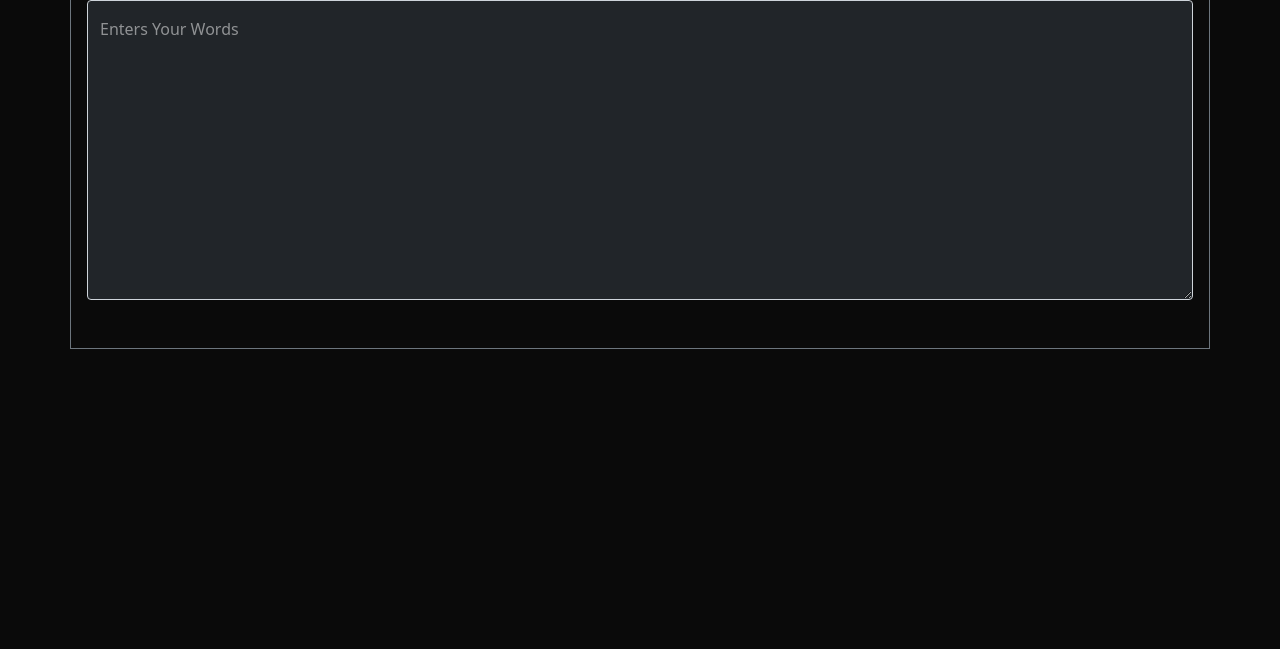
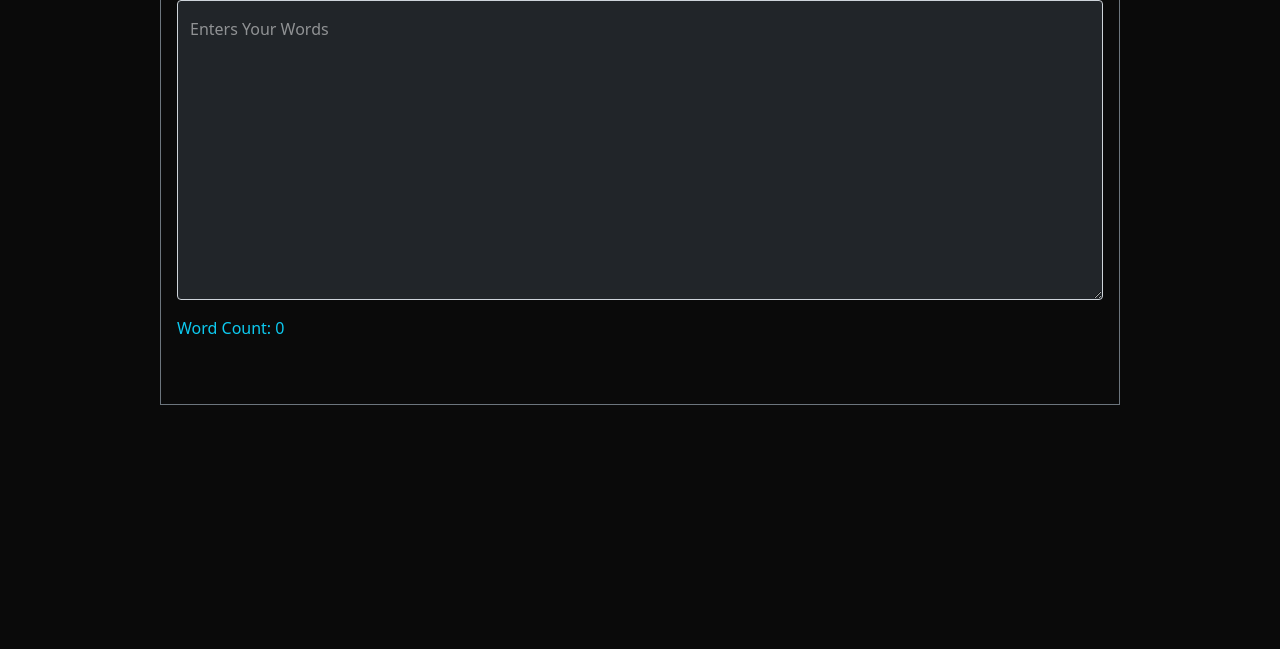
Before and after one commit to codewithjohnson/word-counter, a plain HTML site: page index.html in a window 1280 px wide. Shown: the part 151-800 px from the top of the page. Drawn offline with nearby package versions, Linux system fonts and the light colour scheme.

Commit message:
Update index.html

```diff
--- a/index.html
+++ b/index.html
@@ -8,14 +8,14 @@
     <title>Word Counter</title>
   </head>
   <body>
-    <div class="container w-85  border border-secondary text-white-50  py-5 px-3 mx-auto mt-5">
+    <div class="container w-75  border border-secondary text-white-50  py-5 px-3 mx-auto mt-5">
      <h2 class = "font-monospace mb-3">Word Counter</h2>
      <div class="form-floating">
       <textarea class="form-control bg-dark text-white text-break text-opacity-75 lh-sm" placeholder="Leave a comment here" id="floatingTextarea2" style="height: 300px"></textarea>
       <label for="floatingTextarea2">Enters Your Words</label>
     </div>
 
-    <div class="word-count"></div>
+    <div class="word-count text-capitalize text-info py-3">word count: <span>0</span> </div>
     </div>
 
 
```
